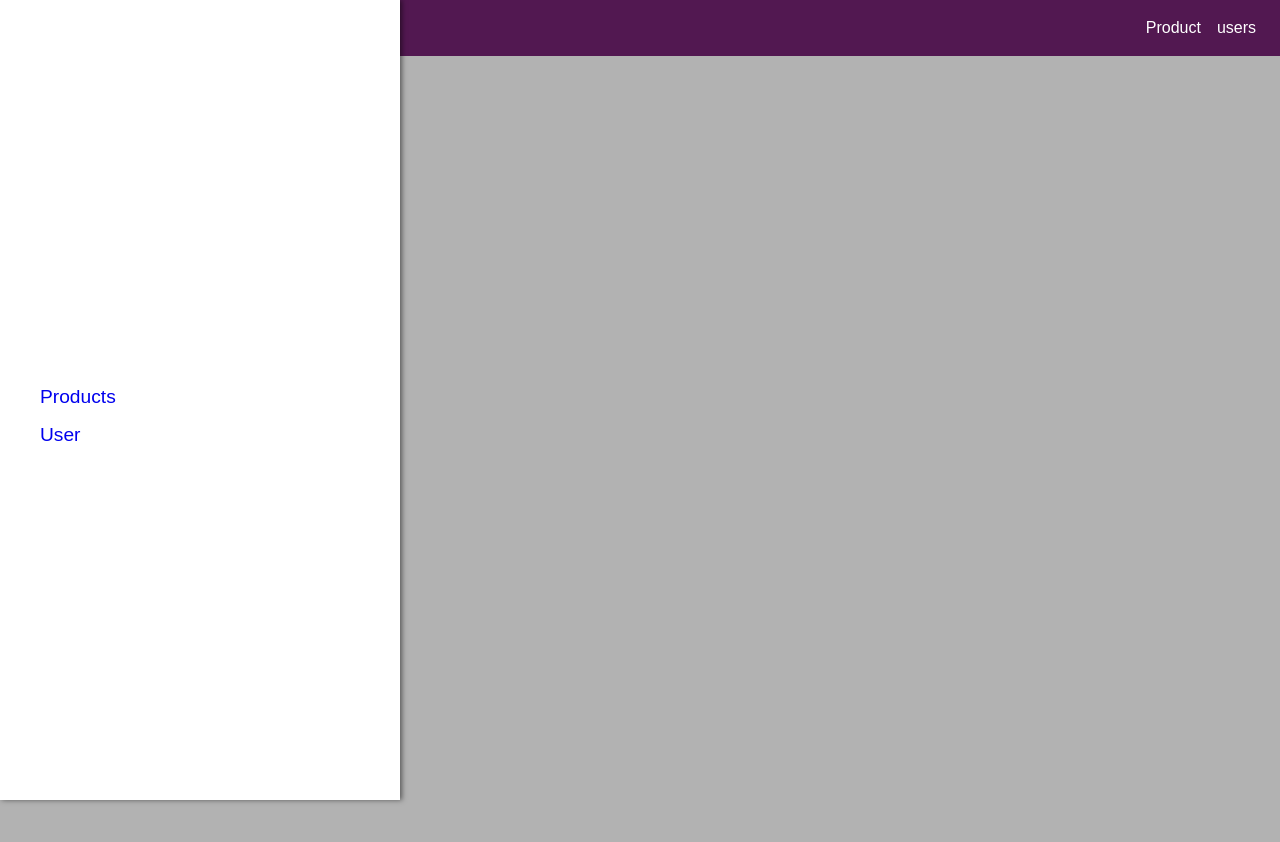
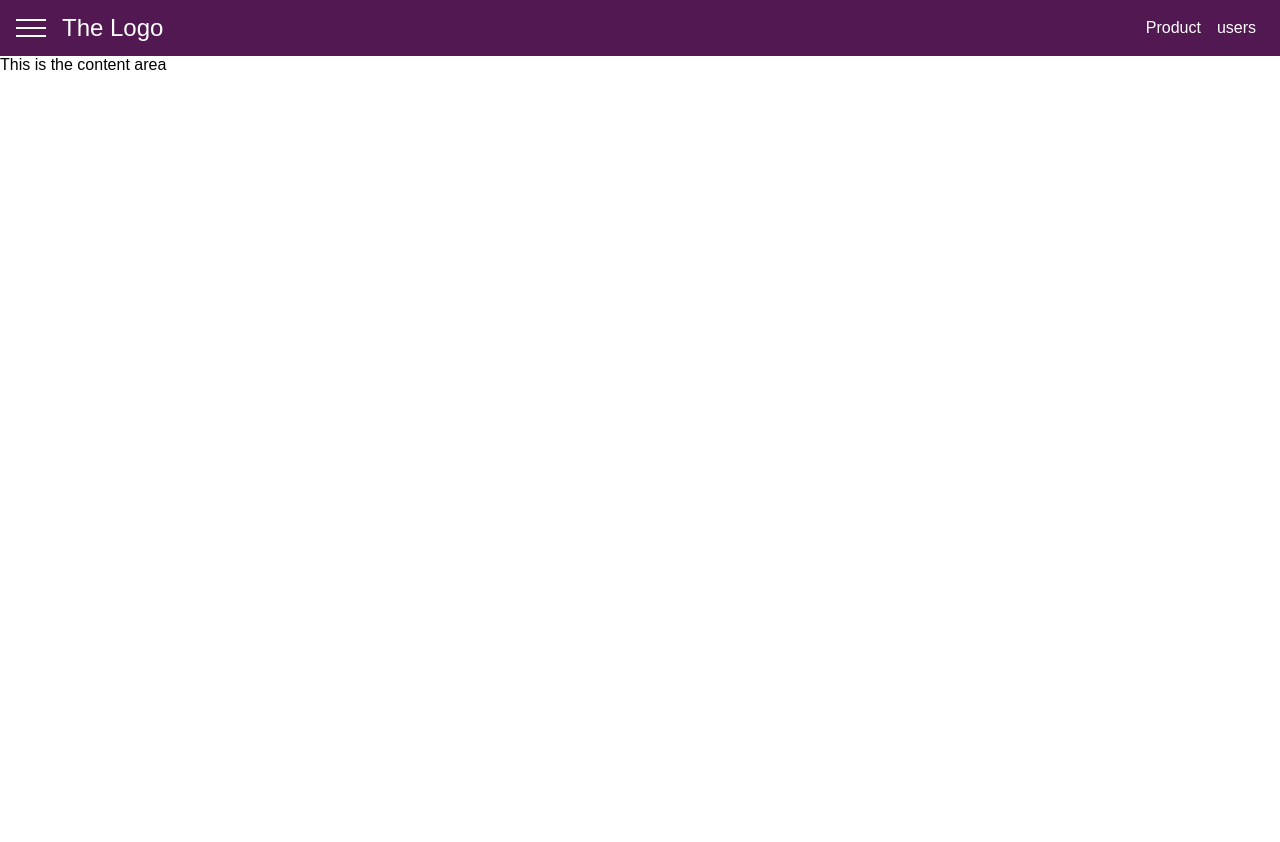
Before and after one commit to UmerSharif/React-Responsive-nav-side-bar, a React (Create React App) app: page / in a window 1280 px wide. Shown: the top 842 px of the page. Built offline with nearby package versions, Linux system fonts and the light colour scheme.

Commit message:
click hndler for backdrop and side drawer

```diff
--- a/src/App.js
+++ b/src/App.js
@@ -5,12 +5,41 @@
 import BackDrop from './component/backdrop/BackDrop';
 
 class App extends Component {
+
+    constructor(props){
+        super(props);
+
+        this.state = {
+            sideDrawerOpen : false
+        }
+    }
+
+    // handleClick = () => {};
+    handleClick = () => {
+
+        this.setState((prevState) => {
+            return {sideDrawerOpen : !prevState.sideDrawerOpen}
+        } );
+
+    };
+
+
+
   render() {
+
+        let sideDrawer;
+        let backDrop;
+
+        if(this.state.sideDrawerOpen){
+            sideDrawer = <SideDrawer />;
+            backDrop = <BackDrop />
+        }
+
     return (
       <div className="App">
-      <Toolbar />
-          <SideDrawer />
-          <BackDrop />
+      <Toolbar drawerClickHandler = {this.handleClick}/>
+          {sideDrawer}
+          {backDrop}
           <main>
               <p> This is the content area</p>
           </main>
--- a/src/component/Toolbar/Toolbar.js
+++ b/src/component/Toolbar/Toolbar.js
@@ -7,7 +7,7 @@
     <header className="toolbar">
         <nav className="toolbar__navigation">
             <div>
-                <DrawerToddleButton />
+                <DrawerToddleButton click= {props.drawerClickHandler} />
             </div>
             <div className="toolbar__logo"><a href="/">The Logo</a></div>
             <div className="spacer" />
--- a/src/component/sidedrawer/DrawerToggleButton.js
+++ b/src/component/sidedrawer/DrawerToggleButton.js
@@ -3,7 +3,7 @@
 import './DrawerToggleButton.css';
 
 const drawerToggleButton = props => (
-    <button className="toggle-button">
+    <button className="toggle-button" onClick={props.click}>
         <div className="toggle-button__line" />
         <div className="toggle-button__line" />
         <div className="toggle-button__line" />
```
